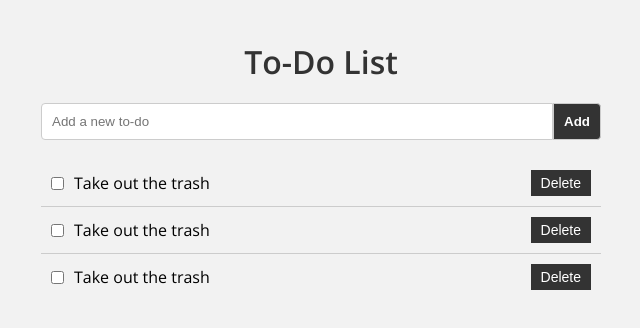
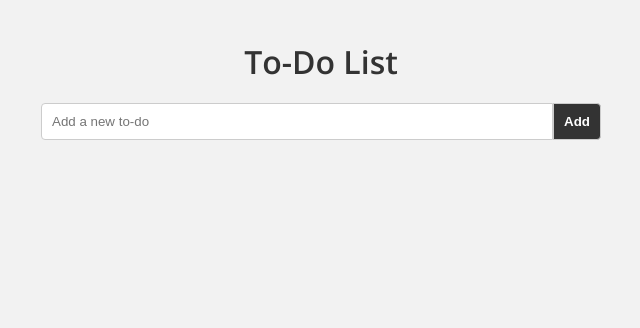
Before and after one commit to Brokky/to-do-app, a React (Create React App) app: page / in a window 1280 px wide. Shown: the top 328 px of the page, without its empty margins (319-959 px from the left). Built offline with nearby package versions, Linux system fonts and the light colour scheme.

Commit message:
addForm is ready

```diff
--- a/src/App.js
+++ b/src/App.js
@@ -1,3 +1,4 @@
+import { useState } from 'react';
 import './App.css';
 import AddForm from './components/add-form/AddForm';
 import Header from './components/header/Header';
@@ -5,11 +6,19 @@ import TodoList from './components/todo-list/TodoList';
 
 
 function App() {
+
+  const [tasks, setTasks] = useState([]);
+
+  function changeTasks(value) {
+    let newTasks = [...tasks, value];
+    setTasks(newTasks);
+  }
+
   return (
     <div className="App">
       <Header />
-      <AddForm />
-      <TodoList />
+      <AddForm changeTasks={changeTasks} />
+      <TodoList tasks={tasks} />
     </div>
   );
 }
--- a/src/components/add-form/AddForm.jsx
+++ b/src/components/add-form/AddForm.jsx
@@ -1,10 +1,19 @@
 import React from 'react';
 
-function AddForm() {
+function AddForm(props) {
+
+    function addNewTask(e) {
+        e.preventDefault();
+
+        let inputValue = document.querySelector('#input-field').value;
+
+        props.changeTasks(inputValue);
+    }
+
     return (
         <form>
-            <input type="text" placeholder="Add a new to-do" />
-            <button type="submit">Add</button>
+            <input id="input-field" type="text" placeholder="Add a new to-do" />
+            <button type="submit" onClick={addNewTask}>Add</button>
         </form>
     );
 }
--- a/src/components/todo-list/TodoList.jsx
+++ b/src/components/todo-list/TodoList.jsx
@@ -2,12 +2,13 @@ import React from 'react';
 import TodoItem from './todo-item/TodoItem';
 
 
-function TodoList() {
+function TodoList(props) {
+
+    let items = props.tasks.slice();
+
     return (
         <ul>
-            <TodoItem />
-            <TodoItem />
-            <TodoItem />
+            {items.map( (val, ind) => <TodoItem content={val} key={ind} />)}
         </ul>
     );
 }
--- a/src/components/todo-list/todo-item/TodoItem.jsx
+++ b/src/components/todo-list/todo-item/TodoItem.jsx
@@ -1,13 +1,13 @@
 import React from 'react'
 
-function TodoItem() {
+function TodoItem(props) {
     return (
         <li>
             <input type="checkbox" />
-            <span>Take out the trash</span>
+            <span>{props.content}</span>
             <button>Delete</button>
         </li>
     )
 }
 
-export default TodoItem
+export default TodoItem;
```
